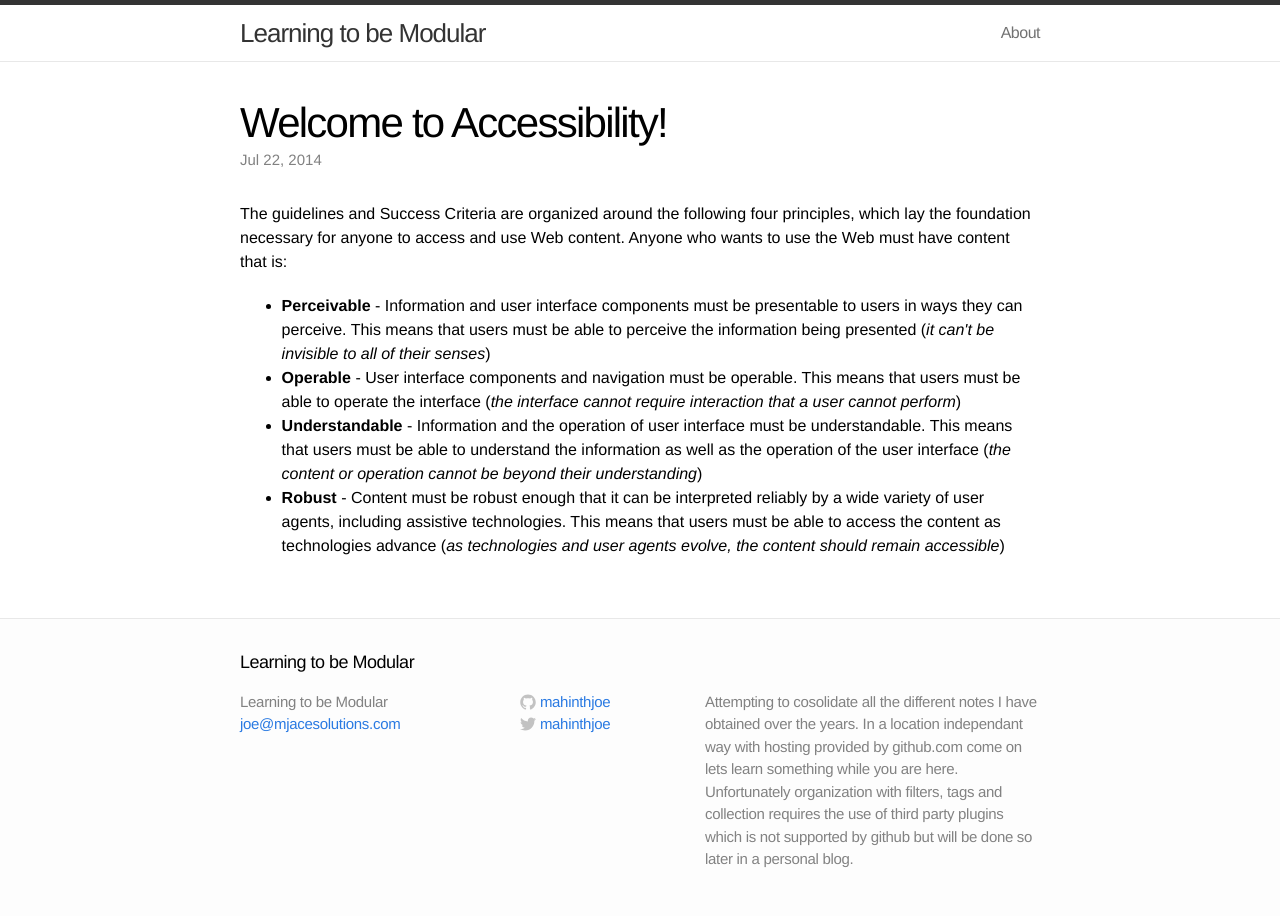
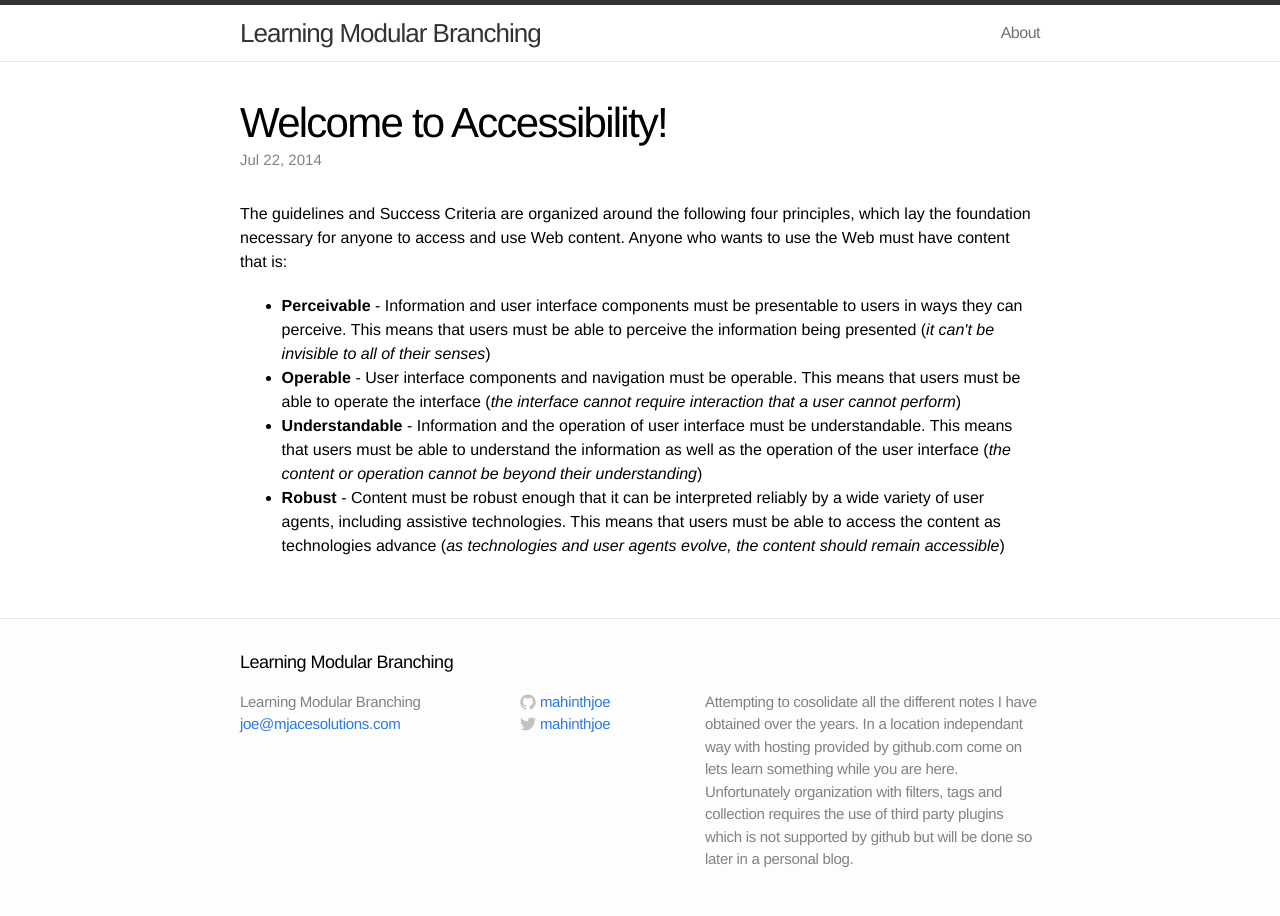
Before and after one commit to kidaa/mahinthjoe.github.io, a Jekyll site: the page built from _posts/2014-07-23-welcome-to-accessibility.markdown, in a window 1280 px wide. Built offline with Jekyll 4.4.1, drawn with Linux system fonts in a browser that asks for light colours; nearby versions of some CDN libraries.

```diff
--- a/_config.yml
+++ b/_config.yml
@@ -1,5 +1,5 @@
 # Site settings
-title: Learning to be Modular
+title: Learning Modular Branching
 email: joe@mjacesolutions.com
 description: "Attempting to cosolidate all the different notes I have obtained over the years. In a location independant way with hosting provided by github.com come on lets learn something while you are here. Unfortunately organization with filters, tags and collection requires the use of third party plugins which is not supported by github but will be done so later in a personal blog."
 baseurl: ""
```
Also changed, not shown: _posts/2014-07-23-welcome-to-accessibility.markdown (line endings or trailing spaces).
